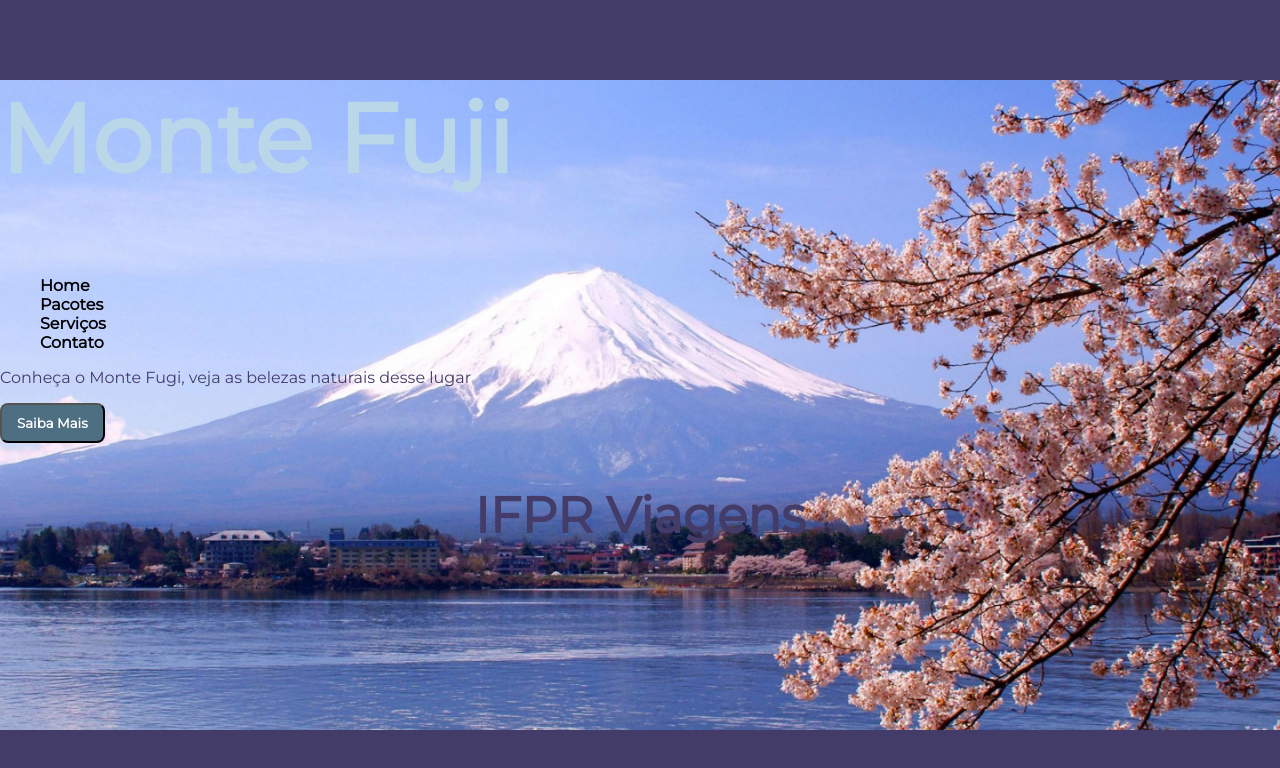
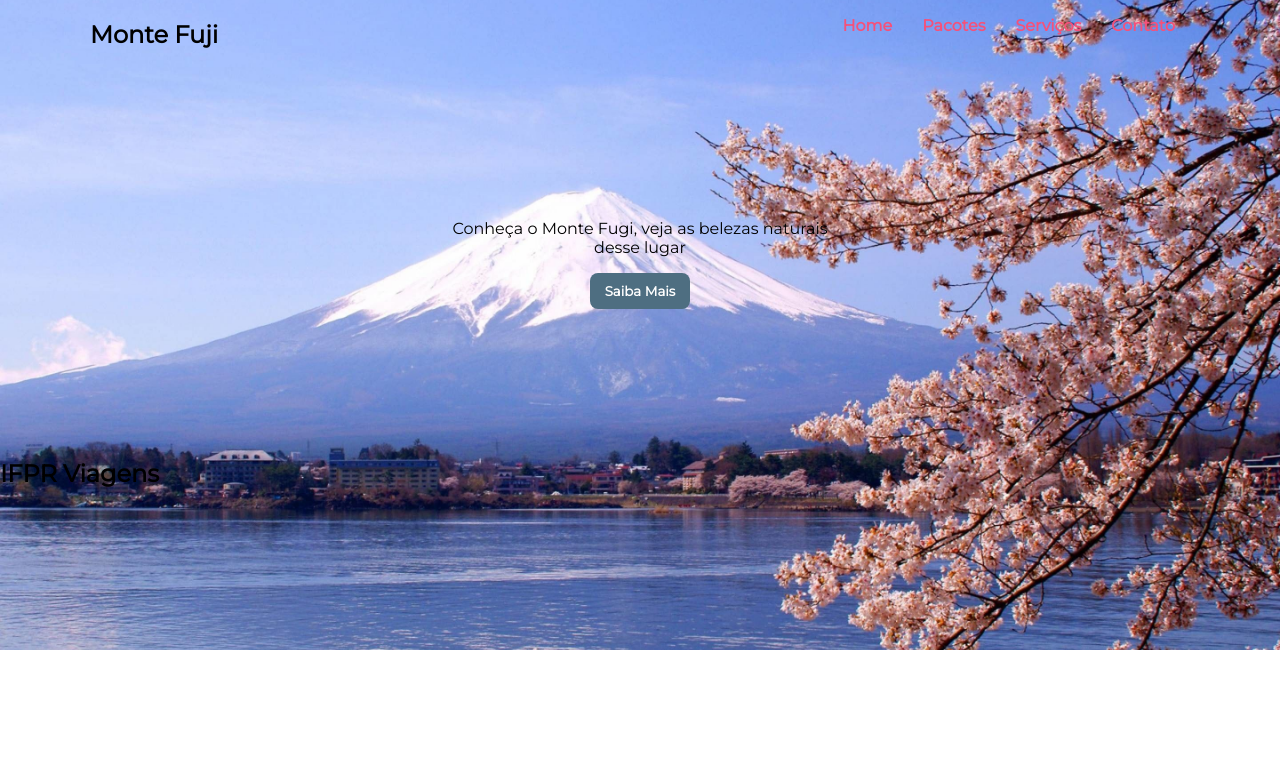
Before and after one commit to IceyPiter/SiteViagens, a plain HTML site: page index.html in a window 1280 px wide. Drawn offline with Linux system fonts and the light colour scheme.

Commit message:
Update style.css

```diff
--- a/style.css
+++ b/style.css
@@ -5,7 +5,6 @@
 }
 /*  */
 body {
-    background-color: #443C68;
     margin: 0;
     font-family: 'Montserrat', sans-serif;
 }
@@ -20,25 +19,11 @@ a {
     color: inherit;
 }
 
-h1 {
-    color: #BAD7E9;
-    font-size: 6rem;
-}
-
-p {
-    color: #443C68;
-    font-size: 1rem;
-}
-
-h2{
-    color: #443C68;
-    font-size: 50px;
-}
-
 button{
     padding: 10px 15px;
     border-radius: 8px;
     font-weight: bold;
+    border: 0;
     background: #4E6E81;
     color: white;
     font-family: 'Montserrat', 'san-serif';
@@ -49,14 +34,37 @@ header{
     height: calc(100vh - 150px);
 }
 
-.flex-container {
-    display: flex;
-    /* justify-content: center; */
-    justify-content: space-evenly;
-  }
-
-/* header nav{
+header nav {
     display: flex;
     justify-content: space-between;
     margin: auto 90px;
-} */
+}
+
+header nav p{
+    font-weight: bold;
+}
+
+header nav ul{
+    display: flex;
+}
+
+header nav ul li{
+    margin: 0 15px;
+    color: #f5517a;
+}
+
+.header-content {
+    max-width: 400px;
+    margin: 150px auto;
+    text-align: center;
+}
+
+.header-content h1 {
+    color: #f5517a;
+    margin-bottom: 10px;
+    font-size: 4rem;
+}
+
+header nav h2 {
+    color: #f5517a;
+}
```
